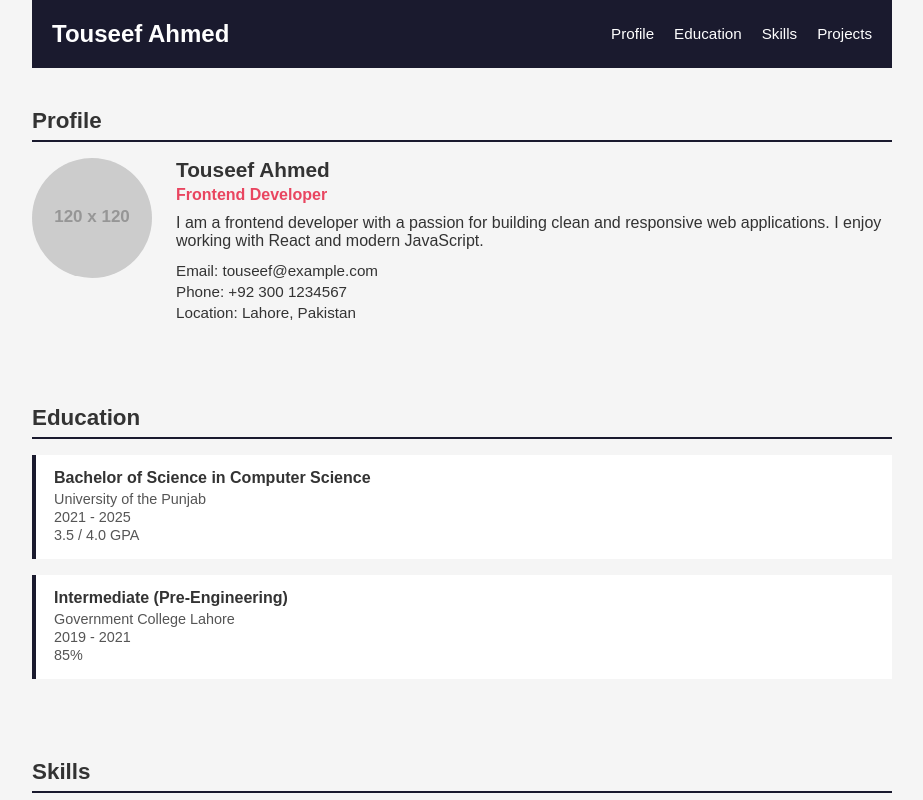
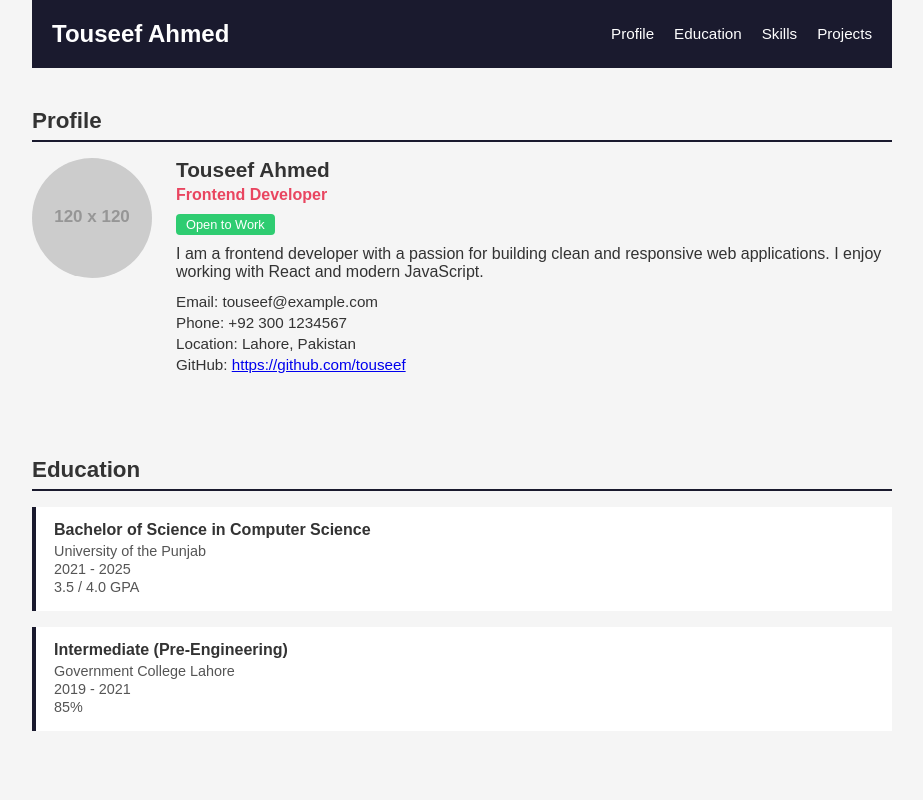
Before and after one commit to TouseefAhmedexe/assessment-fe06, a React (Vite) app: page / in a window 1280 px wide. Shown: the top 800 px of the page, without its empty margins (178-1101 px from the left). Built offline with nearby package versions, Linux system fonts and the light colour scheme.

Commit message:
Add JSX expressions and conditional rendering in Profile

```diff
--- a/src/App.css
+++ b/src/App.css
@@ -166,3 +166,13 @@
   font-weight: bold;
   color: #1a1a2e;
 }
+
+.badge {
+  display: inline-block;
+  background-color: #2ecc71;
+  color: #fff;
+  font-size: 0.8rem;
+  padding: 3px 10px;
+  border-radius: 4px;
+  margin-bottom: 10px;
+}
--- a/src/components/Profile.jsx
+++ b/src/components/Profile.jsx
@@ -5,6 +5,8 @@ function Profile() {
   const email = 'touseef@example.com'
   const phone = '+92 300 1234567'
   const location = 'Lahore, Pakistan'
+  const github = 'https://github.com/touseef'
+  const available = true
 
   return (
     <section id="profile" className="profile-section">
@@ -18,11 +20,13 @@ function Profile() {
         <div className="profile-info">
           <h3>{name}</h3>
           <p className="profile-role">{role}</p>
+          {available && <span className="badge">Open to Work</span>}
           <p>{description}</p>
           <ul className="contact-list">
             <li>Email: {email}</li>
             <li>Phone: {phone}</li>
             <li>Location: {location}</li>
+            {github && <li>GitHub: <a href={github}>{github}</a></li>}
           </ul>
         </div>
       </div>
```
